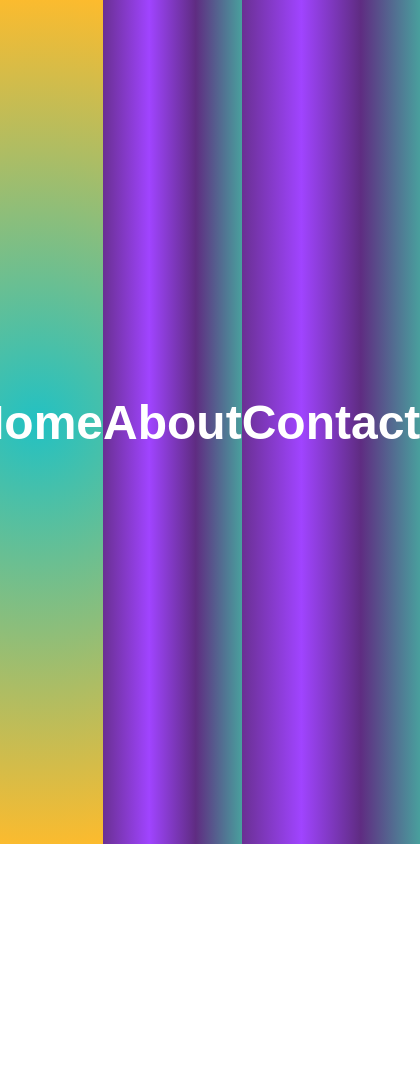
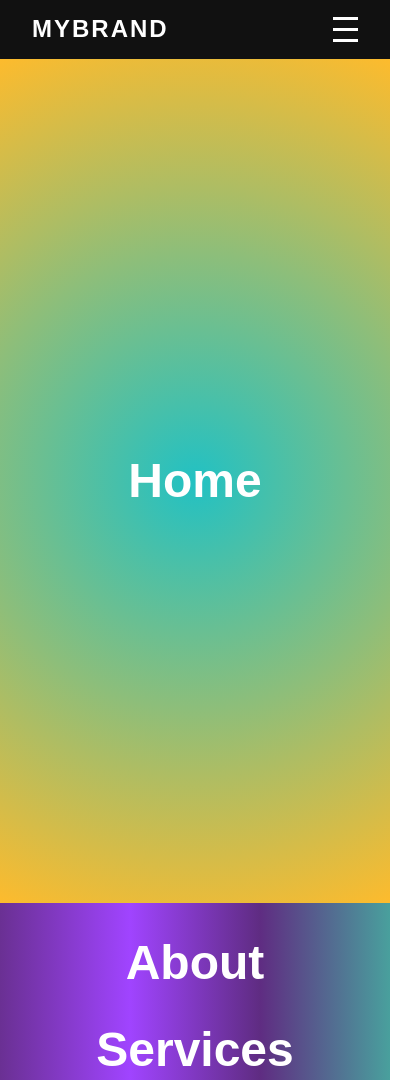
Before and after one commit to Ansh147-svg/GIT-REPO, a plain HTML site: page index.html in a window 390 px wide. Shown: the top 1080 px of the page, 420 px wide, since content can reach past the window. Before the commit the page ends 844 px from the top, so only its background shows below. Drawn offline with Linux system fonts and the light colour scheme.

Commit message:
Changes in Div container and Navbar

```diff
--- a/index.html
+++ b/index.html
@@ -7,14 +7,49 @@
     <title>Document</title>
 </head>
 <body>
+    <nav>
+    <div class="logo">MyBrand</div>
+
+    <div class="menu-toggle" id="mobile-menu">
+      <span class="bar"></span>
+      <span class="bar"></span>
+      <span class="bar"></span>
+    </div>
+
+    <div class="nav-links" id="nav-links">
+      <a href="#Home">Home</a>
+      <a href="#About">About</a>
+      <a href="#Services">Services</a>
+      <a href="#Portfolio">Portfolio</a>
+      <a href="#Contact">Contact</a>
+    </div>
+  </nav>
+
     <div id="Home">
         <h1>Home</h1>
     </div>
-    <div id="about">
+    <div id="About">
         <h1>About</h1>
     </div>
-    <div id="contact">
+    <div id="Services">
+        <h1>Services</h1>
+    </div>
+    <div id="Portfolio">
+        <h1>Portfolio</h1>
+    </div>
+    <div id="Contact">
         <h1>Contact</h1>
     </div>
+
+    <script>
+        const menu = document.getElementById("mobile-menu");
+        const navLinks = document.getElementById("nav-links");
+
+        menu.addEventListener("click", () => {
+        menu.classList.toggle("active");
+        navLinks.classList.toggle("open");
+        });
+    </script>
+
 </body>
 </html>
--- a/style.css
+++ b/style.css
@@ -10,7 +10,7 @@ body {
     /* Removes default margin */
     padding: 0;
     /* Removes default padding */
-    display: flex;
+    /*display: flex;*/
     /* Enables flexbox layout */
     justify-content: center;
     /* Centers content horizontally */
@@ -19,6 +19,102 @@ body {
     height: 100vh;
     /* Makes the body take the full height of the viewport */
 }
+
+    /* ===== NAVBAR ===== */
+    nav {
+      display: flex;
+      justify-content: space-between;
+      align-items: center;
+      background: #111;
+      padding: 0.8rem 2rem;
+      position: sticky;
+      top: 0;
+      z-index: 1000;
+    }
+
+    /* Logo */
+    .logo {
+      color: #fff;
+      font-size: 1.5rem;
+      font-weight: bold;
+      text-transform: uppercase;
+      letter-spacing: 2px;
+    }
+
+    /* Nav Links */
+    .nav-links {
+      display: flex;
+      gap: 2rem;
+    }
+
+    .nav-links a {
+      color: #fff;
+      text-decoration: none;
+      font-size: 1rem;
+      transition: 0.3s;
+    }
+
+    .nav-links a:hover {
+      color: #00adb5;
+    }
+
+    /* ===== MOBILE MENU ===== */
+    .menu-toggle {
+      display: none;
+      flex-direction: column;
+      cursor: pointer;
+    }
+
+    .bar {
+      height: 3px;
+      width: 25px;
+      background-color: #fff;
+      margin: 4px 0;
+      transition: 0.4s;
+    }
+
+    /* ===== RESPONSIVE ===== */
+    @media (max-width: 768px) {
+      .nav-links {
+        position: absolute;
+        right: 0;
+        top: 70px;
+        background: #111;
+        flex-direction: column;
+        width: 100%;
+        height: 0;
+        overflow: hidden;
+        text-align: center;
+        transition: all 0.3s ease;
+      }
+
+      .nav-links.open {
+        height: 220px;
+      }
+
+      .nav-links a {
+        display: block;
+        padding: 1rem 0;
+        border-bottom: 1px solid rgba(255, 255, 255, 0.1);
+      }
+
+      .menu-toggle {
+        display: flex;
+      }
+    }
+
+    /* Animation for toggle icon */
+    .menu-toggle.active .bar:nth-child(1) {
+      transform: rotate(45deg) translate(5px, 5px);
+    }
+
+    .menu-toggle.active .bar:nth-child(2) {
+      opacity: 0;
+    }
+
+    .menu-toggle.active .bar:nth-child(3) {
+      transform: rotate(-45deg) translate(5px, -5px);
+    }
 
 #Home{
      /* Set a gradient background from purple to teal */
```
